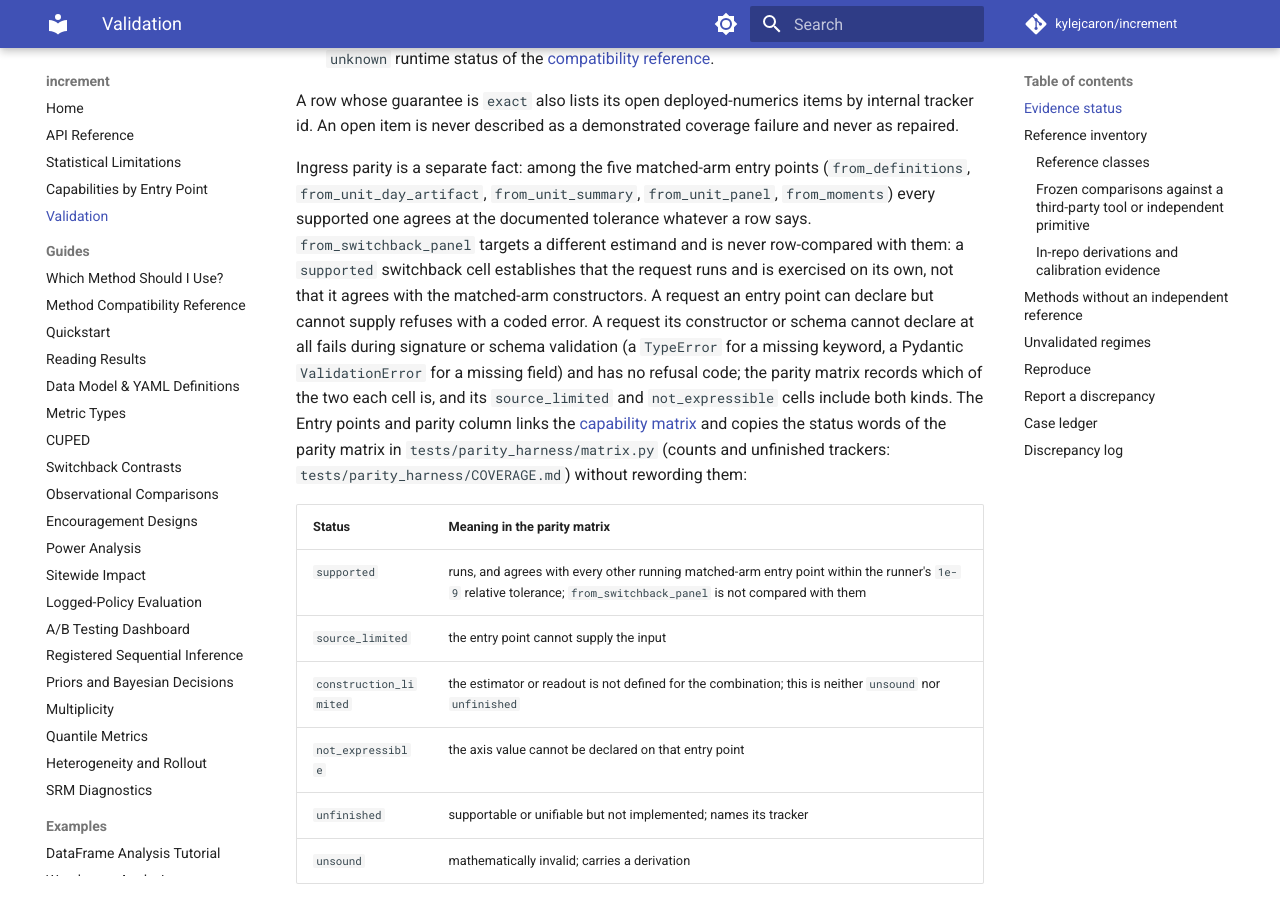
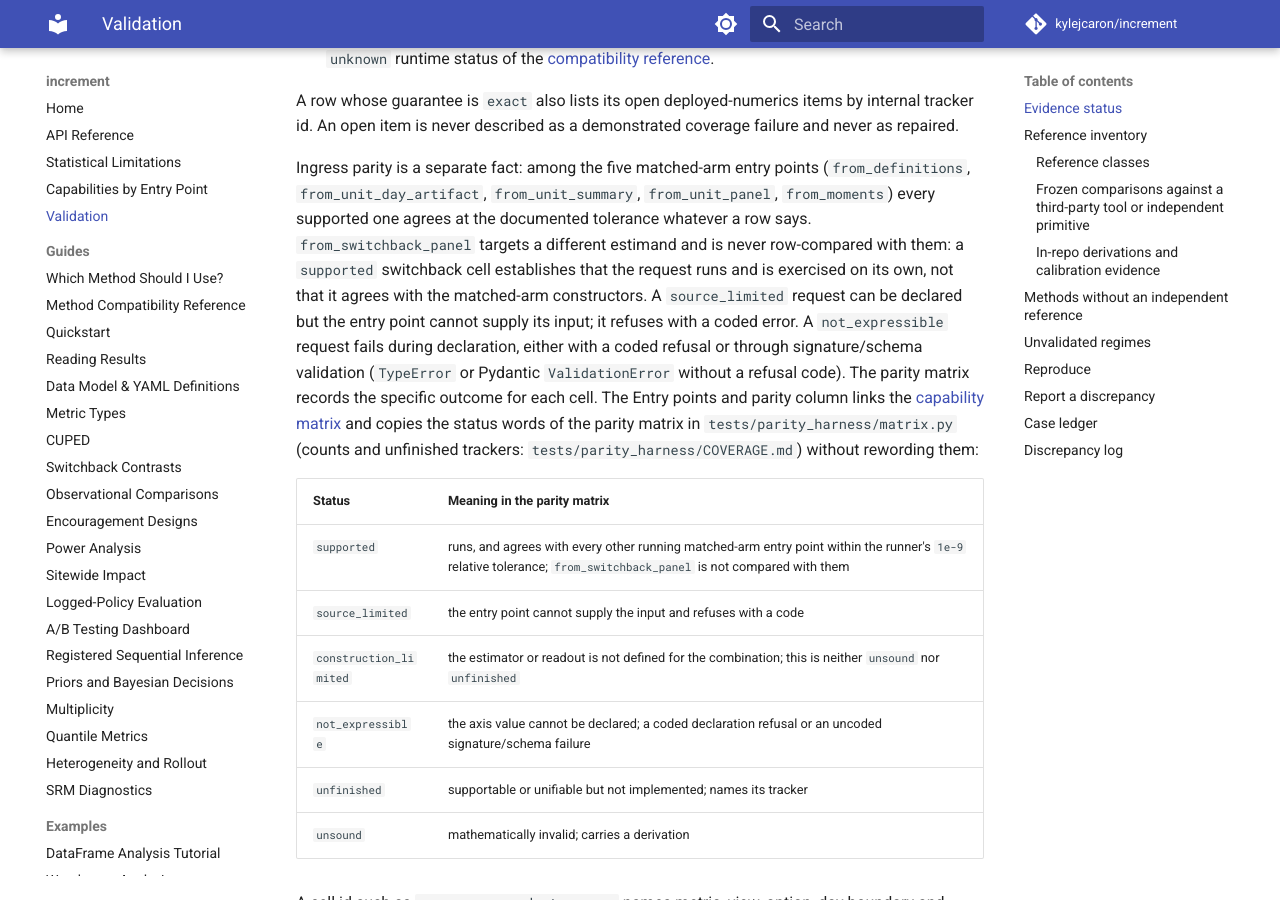
Before and after one commit to kylejcaron/increment, an MkDocs documentation site: the page built from docs/validation.md, in a window 1280 px wide and 900 px high, scrolled down 1157 px. Built offline with MkDocs 1.6.1 and Material for MkDocs 9.7.7, drawn with Linux system fonts in a browser that asks for light colours; comment, search, counter and statistics services are not loaded.

Commit message:
Distinguish source refusals from unavailable declarations

```diff
--- a/docs/validation.md
+++ b/docs/validation.md
@@ -48,12 +48,12 @@ Ingress parity is a separate fact: among the five matched-arm entry points (`fro
 `from_unit_day_artifact`, `from_unit_summary`, `from_unit_panel`, `from_moments`) every supported one
 agrees at the documented tolerance whatever a row says. `from_switchback_panel` targets a different
 estimand and is never row-compared with them: a `supported` switchback cell establishes that the
-request runs and is exercised on its own, not that it agrees with the matched-arm constructors. A
-request an entry point can declare but cannot supply refuses with a coded error. A request its
-constructor or schema cannot declare at all fails during signature or schema validation (a
-`TypeError` for a missing keyword, a Pydantic `ValidationError` for a missing field) and has no
-refusal code; the parity matrix records which of the two each cell is, and its `source_limited` and
-`not_expressible` cells include both kinds.
+request runs and is exercised on its own, not that it agrees with the matched-arm constructors.
+A `source_limited` request can be declared but the entry point cannot supply its input;
+it refuses with a coded error. A `not_expressible` request fails during declaration,
+either with a coded refusal or through signature/schema validation (`TypeError` or
+Pydantic `ValidationError` without a refusal code). The parity matrix records the
+specific outcome for each cell.
 The Entry points and parity column links the [capability matrix](reference/capabilities-by-entry-point.md#what-runs-where)
 and copies the status words of the parity matrix in `tests/parity_harness/matrix.py` (counts and
 unfinished trackers: `tests/parity_harness/COVERAGE.md`) without rewording them:
@@ -61,9 +61,9 @@ unfinished trackers: `tests/parity_harness/COVERAGE.md`) without rewording them:
 | Status | Meaning in the parity matrix |
 |---|---|
 | `supported` | runs, and agrees with every other running matched-arm entry point within the runner's `1e-9` relative tolerance; `from_switchback_panel` is not compared with them |
-| `source_limited` | the entry point cannot supply the input |
+| `source_limited` | the entry point cannot supply the input and refuses with a code |
 | `construction_limited` | the estimator or readout is not defined for the combination; this is neither `unsound` nor `unfinished` |
-| `not_expressible` | the axis value cannot be declared on that entry point |
+| `not_expressible` | the axis value cannot be declared; a coded declaration refusal or an uncoded signature/schema failure |
 | `unfinished` | supportable or unifiable but not implemented; names its tracker |
 | `unsound` | mathematically invalid; carries a derivation |
 
```
